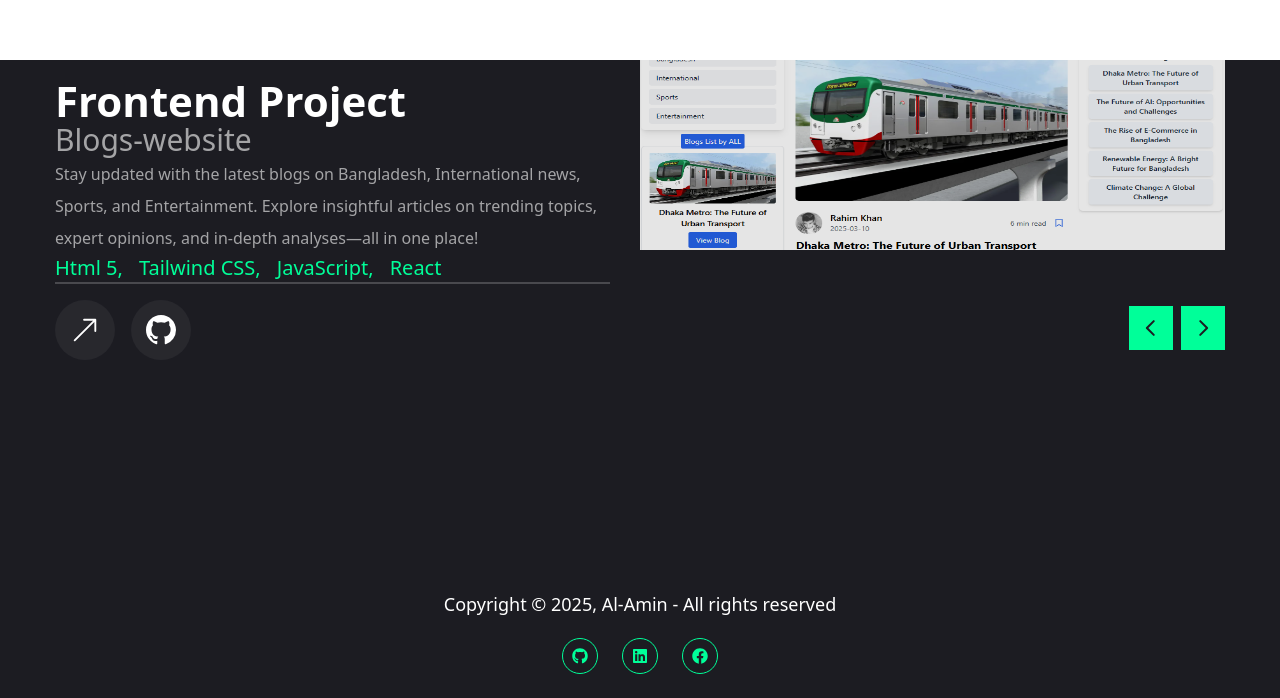
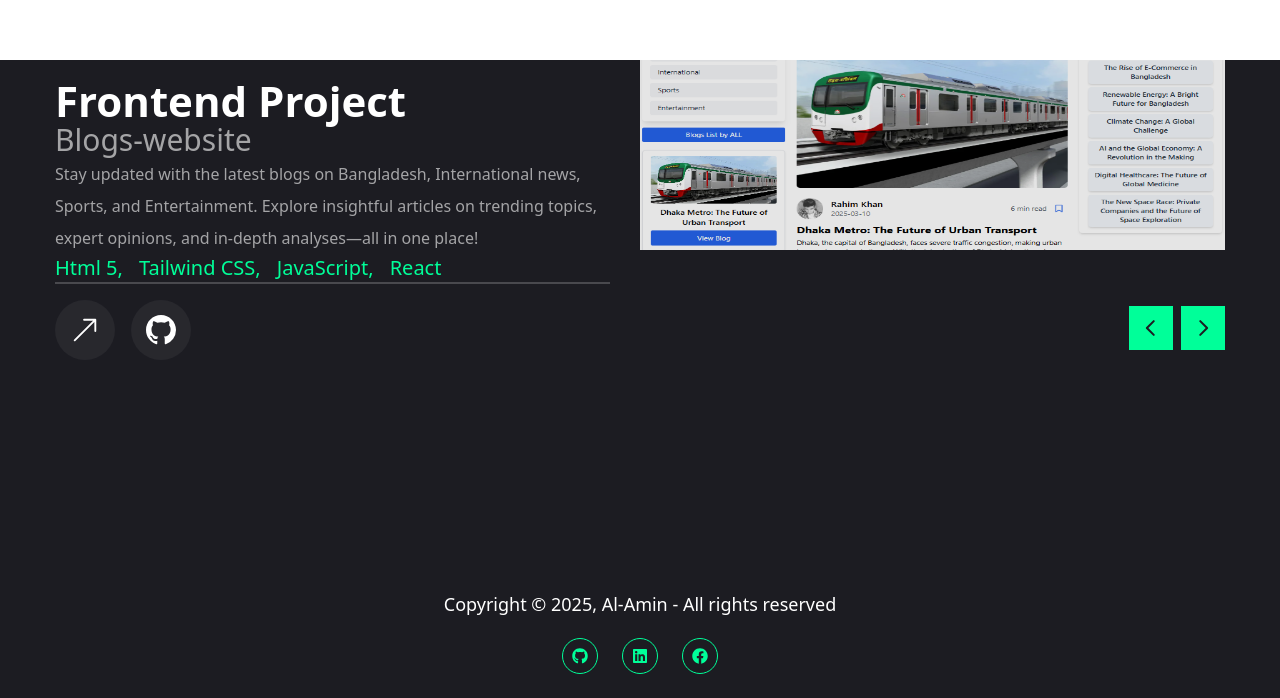
Before and after one commit to alamin71/portfolio_of_al-amin, a Next.js app: page / in a window 1280 px wide. Shown: the part 1540-2238 px from the top of the page. Built offline with nearby package versions, Linux system fonts and the light colour scheme.

Commit message:
add img web

```diff
--- a/components/WorkPages/FrontendProject.jsx
+++ b/components/WorkPages/FrontendProject.jsx
@@ -29,7 +29,7 @@ const projects = [
       { name: "JavaScript" },
       { name: "React" },
     ],
-    image: "/assets/work/blogSiteImg.png",
+    image: "/assets/work/exclusive-blogImg.png",
     live: "https://exclusive-blog-site.vercel.app/",
     github: "https://github.com/alamin71/exclusive-blog-site",
   },
```
Also changed, not shown: public/assets/work/blogSiteImg.png (deleted), public/assets/work/exclusive-blogImg.png (added).
